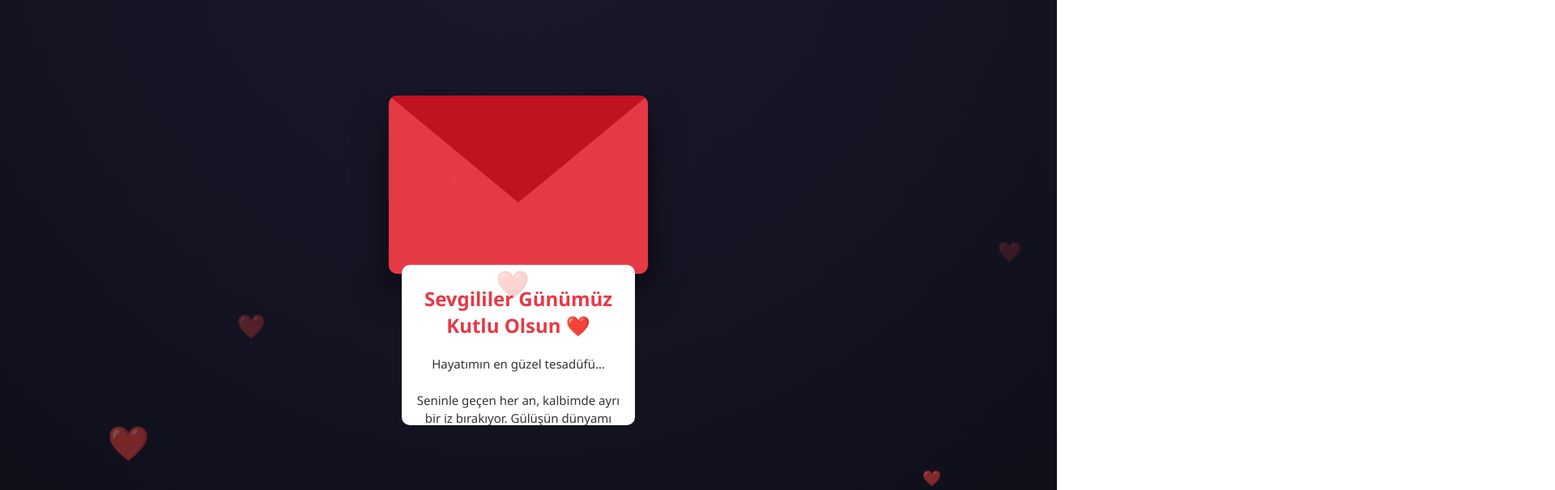
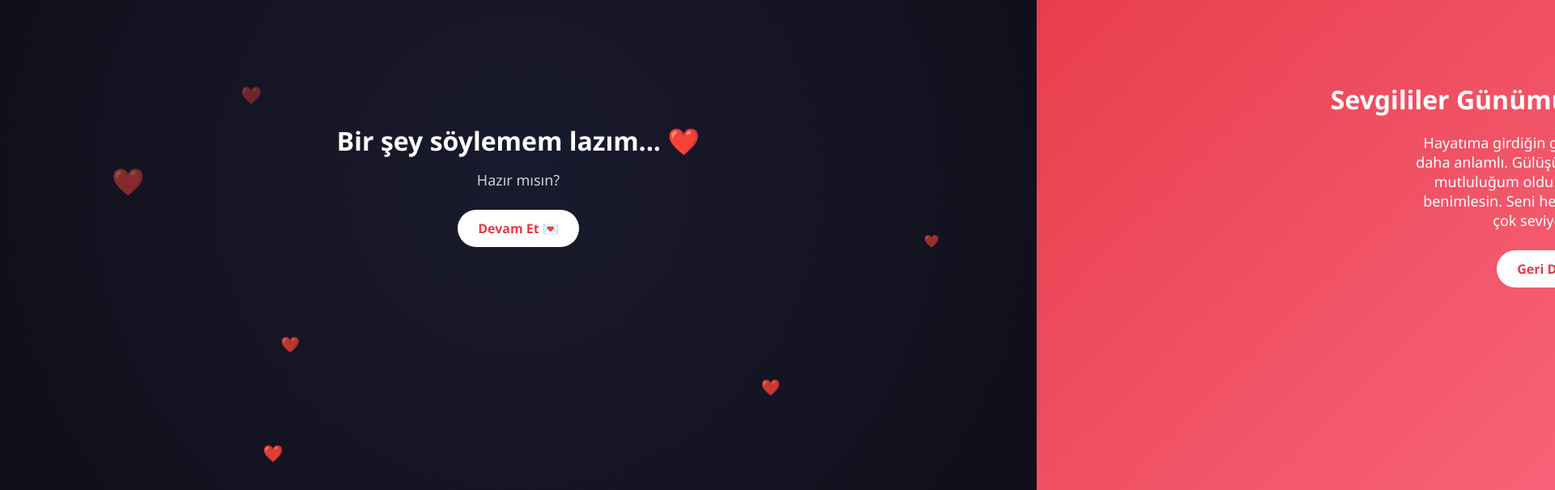
Before and after one commit to alicetin0644/sevgililer-g-n-, a plain HTML site: page index.html in a window 1280 px wide. Shown: the part 172-777 px from the top of the page at 81% size, 1920 px wide, since content can reach past the window. Drawn offline with Linux system fonts and the light colour scheme.

Commit message:
Refactor HTML structure and styles for pages

```diff
--- a/index.html
+++ b/index.html
@@ -6,106 +6,104 @@
 <title>Senin İçin ❤️</title>
 
 <style>
+*{margin:0;padding:0;box-sizing:border-box;font-family:'Segoe UI',sans-serif;}
+
 body{
-  margin:0;
+  overflow:hidden;
+  background:#0f0f1a;
+  color:white;
+}
+
+/* Sayfalar */
+.page{
+  position:absolute;
+  width:100%;
   height:100vh;
   display:flex;
+  flex-direction:column;
   justify-content:center;
   align-items:center;
-  background:radial-gradient(circle at top,#1a1a2e,#0f0f1a);
-  font-family:'Segoe UI',sans-serif;
-  overflow:hidden;
+  text-align:center;
+  padding:20px;
+  transition:1s;
 }
 
-/* Uçuşan kalpler */
+/* Sayfa 1 */
+#page1{
+  background:radial-gradient(circle,#1a1a2e,#0f0f1a);
+}
+
+/* Sayfa 2 */
+#page2{
+  background:linear-gradient(135deg,#e63946,#ff758f);
+  transform:translateX(100%);
+}
+
+/* Buton */
+button{
+  margin-top:25px;
+  padding:12px 25px;
+  border:none;
+  border-radius:30px;
+  font-size:16px;
+  cursor:pointer;
+  background:white;
+  color:#e63946;
+  font-weight:bold;
+  transition:0.3s;
+}
+button:hover{
+  transform:scale(1.1);
+}
+
+/* Kalp animasyonu */
 .heart{
   position:absolute;
   color:#ff4d6d;
   animation:float 6s linear infinite;
-  font-size:20px;
 }
 @keyframes float{
-  0%{transform:translateY(100vh) scale(1);opacity:1;}
-  100%{transform:translateY(-10vh) scale(1.5);opacity:0;}
-}
-
-/* Zarf */
-.envelope{
-  position:relative;
-  width:320px;
-  height:220px;
-  background:#e63946;
-  border-radius:10px;
-  cursor:pointer;
-  box-shadow:0 20px 40px rgba(0,0,0,0.6);
-  transition:0.6s;
-}
-
-.flap{
-  position:absolute;
-  width:100%;
-  height:100%;
-  background:#c1121f;
-  clip-path:polygon(0 0,50% 60%,100% 0);
-  transform-origin:top;
-  transition:0.6s;
-  border-radius:10px;
-}
-
-.letter{
-  position:absolute;
-  width:90%;
-  height:90%;
-  background:white;
-  top:5%;
-  left:5%;
-  border-radius:10px;
-  padding:15px;
-  box-sizing:border-box;
-  text-align:center;
-  transform:translateY(100%);
-  transition:0.6s;
-  overflow:auto;
-}
-
-.letter h2{
-  color:#e63946;
-  margin-top:10px;
-}
-
-.letter p{
-  font-size:15px;
-  line-height:1.5;
-  color:#333;
-}
-
-.open .flap{
-  transform:rotateX(180deg);
-}
-
-.open .letter{
-  transform:translateY(0);
+  0%{transform:translateY(100vh);opacity:1;}
+  100%{transform:translateY(-10vh);opacity:0;}
 }
 </style>
 </head>
 
 <body>
 
-<div class="envelope" onclick="this.classList.toggle('open')">
-  <div class="flap"></div>
-  <div class="letter">
-    <h2>Sevgililer Günümüz Kutlu Olsun ❤️</h2>
-    <p>
-      Hayatımın en güzel tesadüfü…<br><br>
-      Seninle geçen her an, kalbimde ayrı bir iz bırakıyor.
-      Gülüşün dünyamı aydınlatıyor, sesin huzur veriyor.
-      İyi ki varsın, iyi ki benimlesin.
-      Seni bugün değil, her gün seviyorum. 💕
-    </p>
-  </div>
+<!-- SAYFA 1 -->
+<div class="page" id="page1">
+  <h1>Bir şey söylemem lazım... ❤️</h1>
+  <p style="margin-top:15px;font-size:18px;opacity:0.8;">
+    Hazır mısın?
+  </p>
+  <button onclick="nextPage()">Devam Et 💌</button>
+</div>
+
+<!-- SAYFA 2 -->
+<div class="page" id="page2">
+  <h1>Sevgililer Günümüz Kutlu Olsun 💖</h1>
+  <p style="margin-top:20px;font-size:18px;max-width:350px;">
+    Hayatıma girdiğin günden beri her şey daha anlamlı.
+    Gülüşün huzurum, varlığın mutluluğum oldu.
+    İyi ki varsın, iyi ki benimlesin.
+    Seni her gün, her an, daha çok seviyorum. ❤️
+  </p>
+  <button onclick="prevPage()">Geri Dön 💕</button>
 </div>
 
 <script>
+function nextPage(){
+  document.getElementById("page1").style.transform="translateX(-100%)";
+  document.getElementById("page2").style.transform="translateX(0)";
+}
+
+function prevPage(){
+  document.getElementById("page1").style.transform="translateX(0)";
+  document.getElementById("page2").style.transform="translateX(100%)";
+}
+
+/* Uçuşan kalpler */
 function createHeart(){
   const heart=document.createElement("div");
   heart.classList.add("heart");
@@ -116,7 +114,7 @@ function createHeart(){
   document.body.appendChild(heart);
   setTimeout(()=>{heart.remove();},6000);
 }
-setInterval(createHeart,400);
+setInterval(createHeart,500);
 </script>
 
 </body>
```
